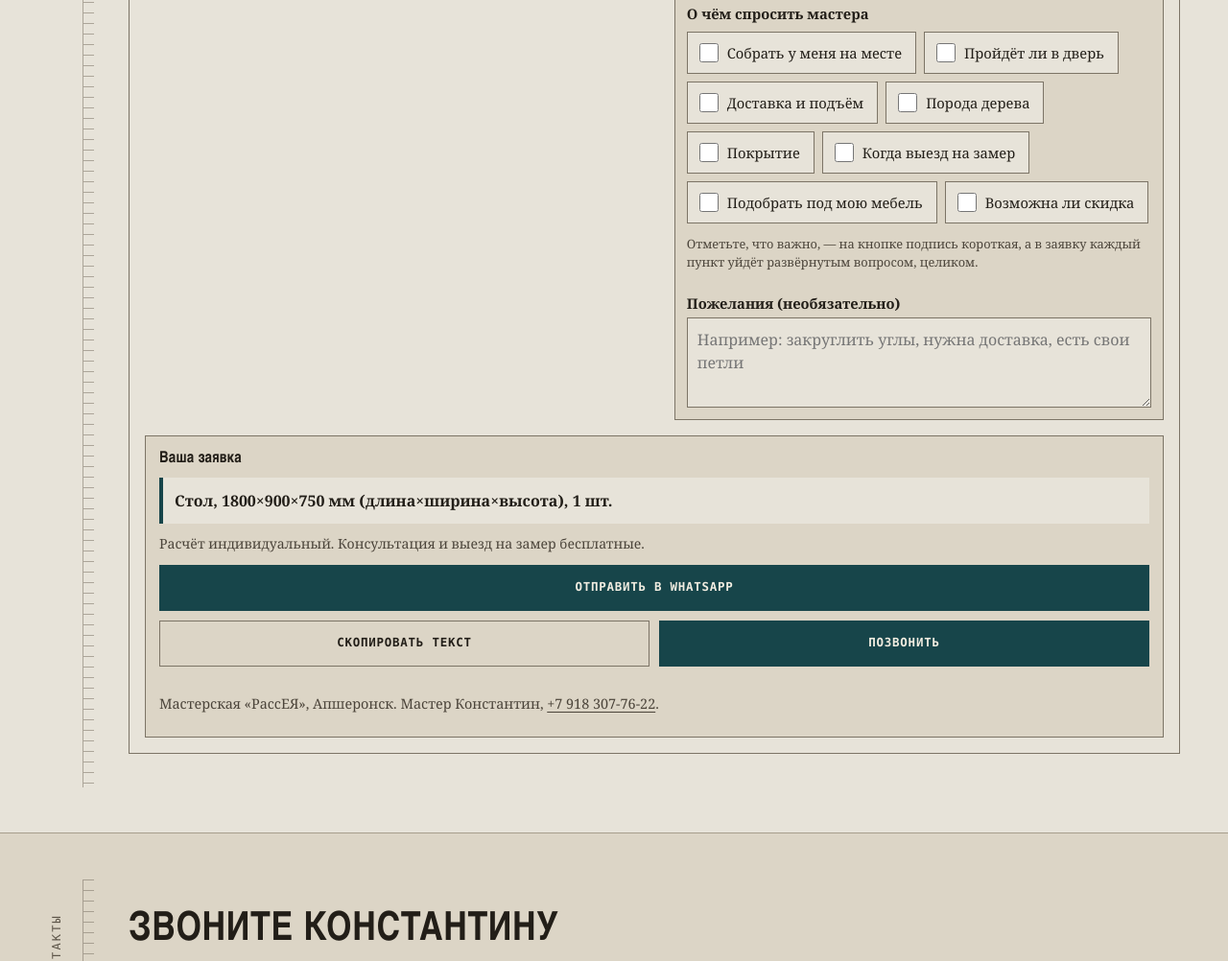
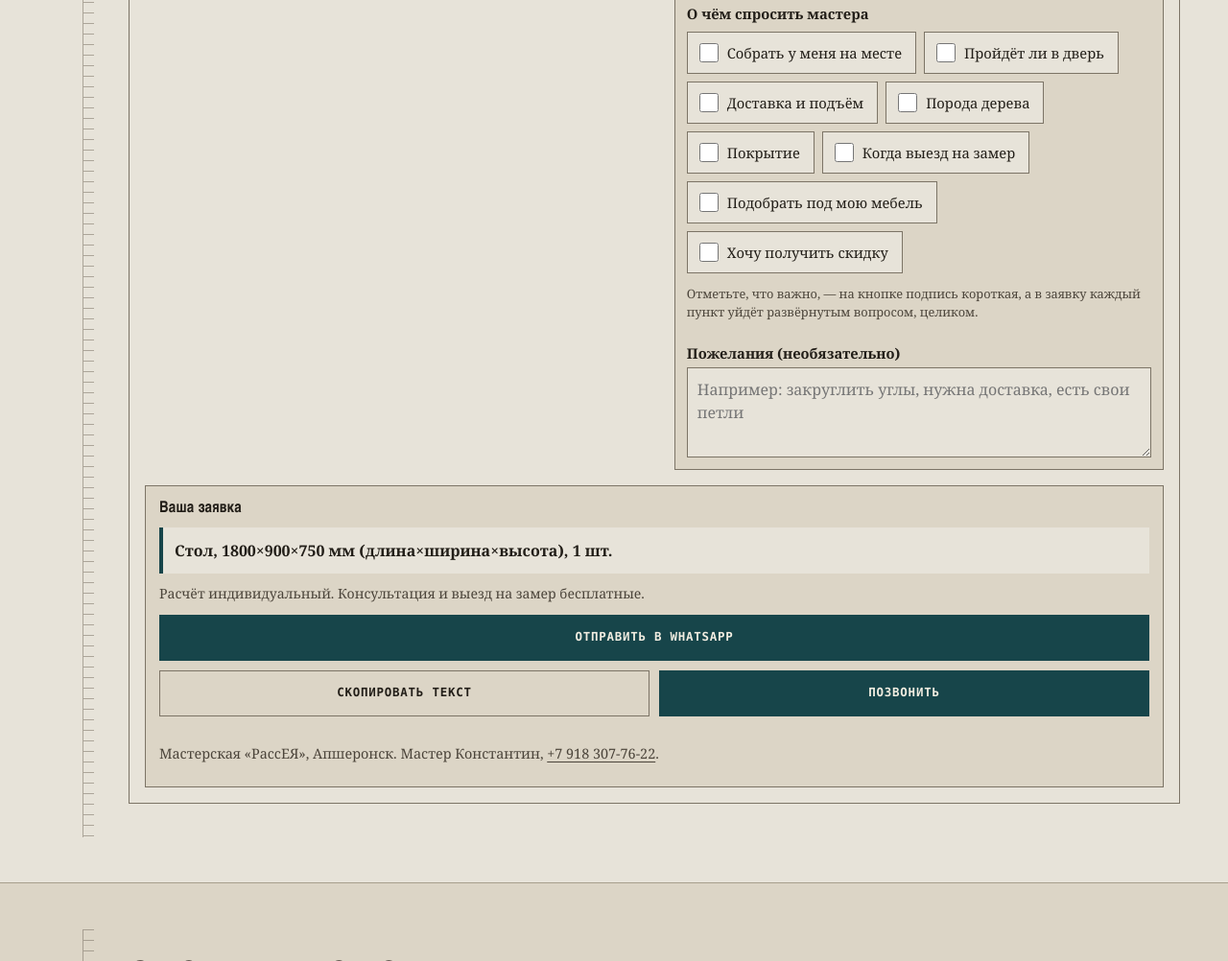
Before and after one commit to trainingsw75-cloud/rasseya-furniture, a plain HTML site: page novyy.html in a window 1280 px wide. Shown: the part 5085-6087 px from the top of the page at 96% size. Drawn offline with Linux system fonts and the light colour scheme.

Commit message:
Кнопка скидки: возвращена формулировка заказчика «Хочу получить скидку»

```diff
--- a/novyy.html
+++ b/novyy.html
@@ -1125,7 +1125,7 @@ footer{border-top:1px solid var(--line);background:var(--bg-deep);
           <label class="rsy-kn__ask"><input type="checkbox" data-ask="Чем покрывается готовое изделие?"><span>Покрытие</span></label>
           <label class="rsy-kn__ask"><input type="checkbox" data-ask="Когда возможен выезд на замер?"><span>Когда выезд на замер</span></label>
           <label class="rsy-kn__ask"><input type="checkbox" data-ask="Можно ли подобрать изделие под уже имеющуюся мебель?"><span>Подобрать под мою мебель</span></label>
-          <label class="rsy-kn__ask"><input type="checkbox" data-ask="Возможна ли скидка?"><span>Возможна ли скидка</span></label>
+          <label class="rsy-kn__ask"><input type="checkbox" data-ask="Возможна ли скидка?"><span>Хочу получить скидку</span></label>
         </div>
         <p class="rsy-kn__note">Отметьте, что важно, — на кнопке подпись короткая, а в заявку каждый пункт уйдёт развёрнутым вопросом, целиком.</p>
       </div>
```
